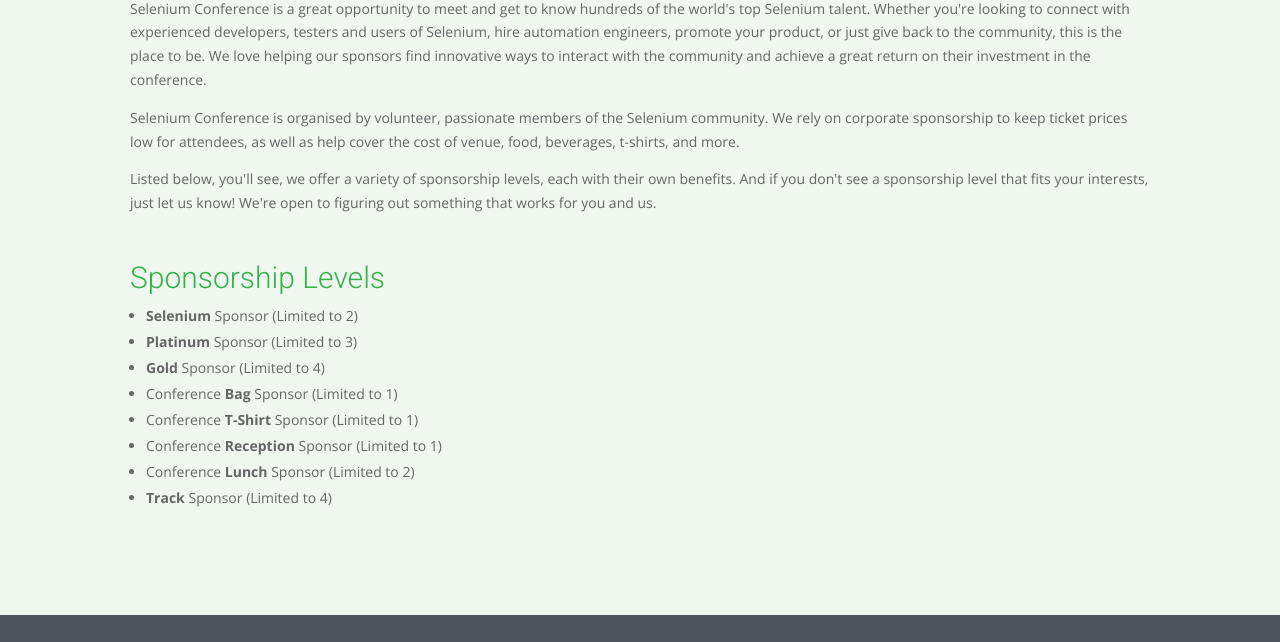
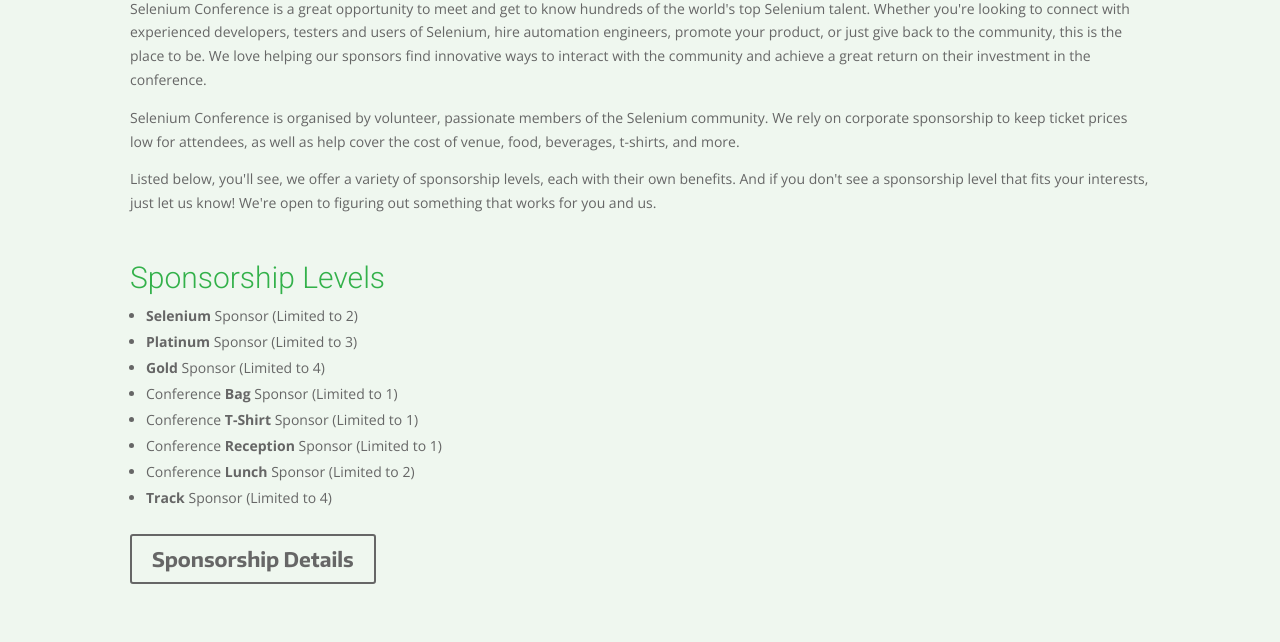
Before and after one commit to nashjain/seconf16, a website: page index.html in a window 1280 px wide. Shown: the part 4205-4847 px from the top of the page. Drawn offline with nearby package versions, Linux system fonts and the light colour scheme; some packages are replaced by stand-ins of ours; files whose address does not match are found by name.

Commit message:
sponsorship details buttons

```diff
--- a/index.html
+++ b/index.html
@@ -645,6 +645,8 @@
                                     <li><strong class="sponsorship-type">Track</strong> Sponsor (Limited to 4)</li>
                                 </ul>
 
+                                <a class="et_pb_promo_button et_pb_button" href="mailto:info@seleniumconf.in?subject=Sponsorship Details" target="_blank">Sponsorship Details</a>
+
                                 <!--<div class="et_pb_text et_pb_module et_pb_bg_layout_light et_pb_text_align_left submodule-tight module-content module-content-centered et_pb_text_83">-->
                                 <!--<hr class="line greenline line-slim" />-->
                                 <!--<p class="module-text grey-on-green module-subtitle sponsor-title">Selenium Sponsor</p>-->
```
